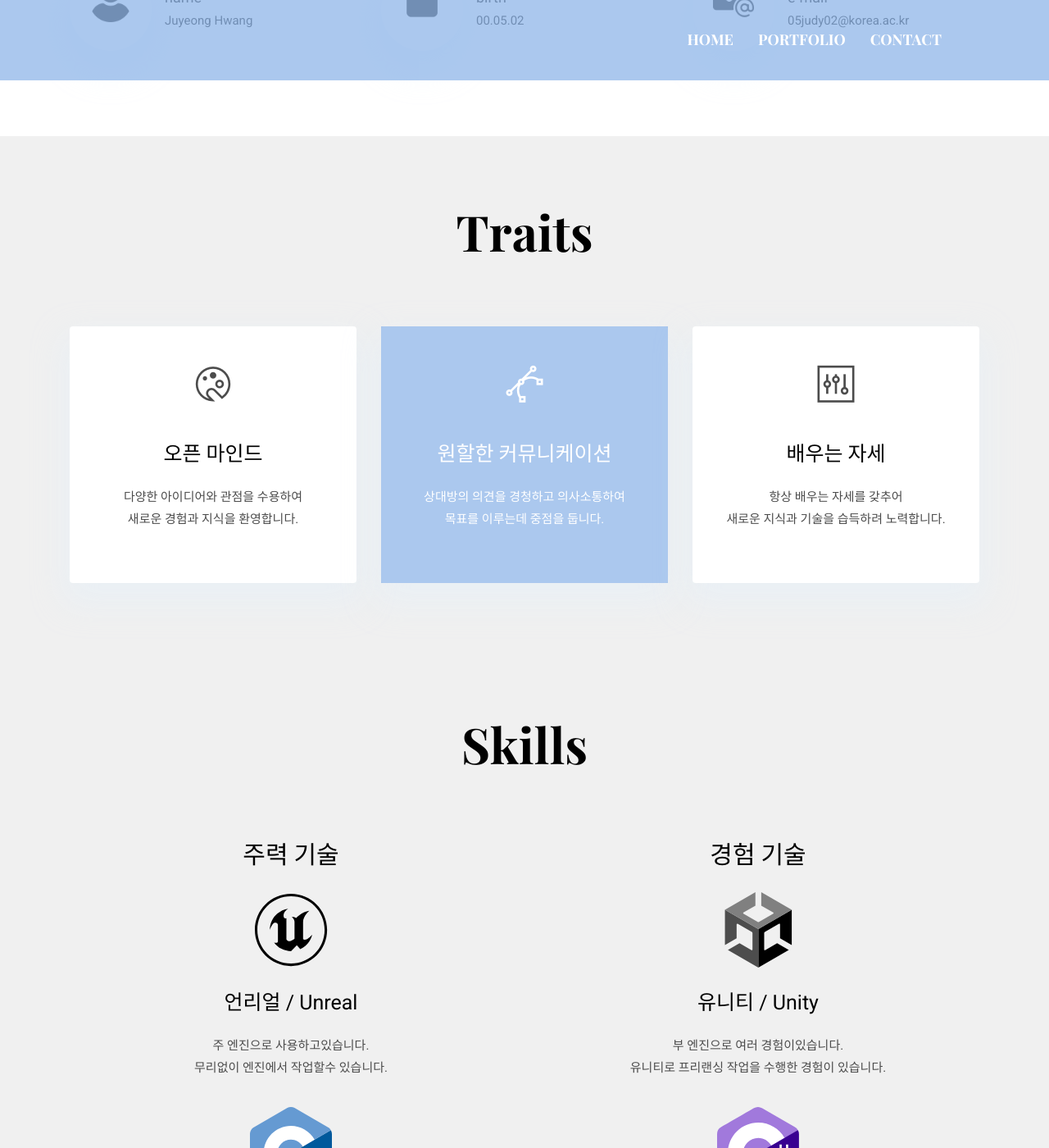
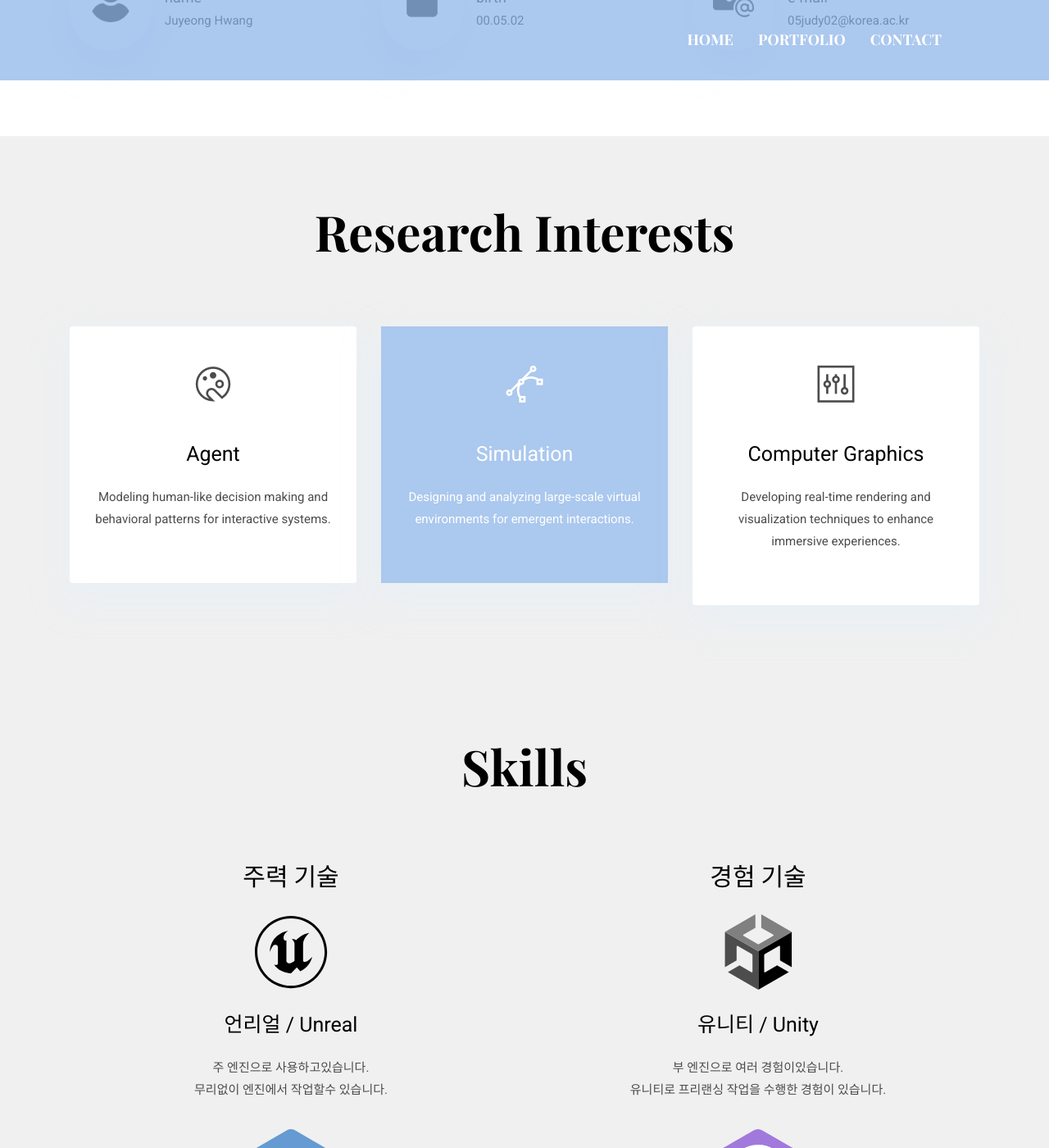
Before and after one commit to JuyeongHwang/JuyeongHwang.github.io, a Jekyll site: the page built from index.html, in a window 1280 px wide and 1400 px high, scrolled down 1351 px. Shown: the whole window at 82% size. Built offline with Jekyll 4.4.1, drawn with Linux system fonts in a browser that asks for light colours; some web fonts are replaced.

Commit message:
z-index
.

```diff
--- a/_data/settings.yml
+++ b/_data/settings.yml
@@ -84,24 +84,24 @@ infos:
 # About Page
 
 #------------------
-mytraits-title: Traits
+mytraits-title: Research Interests
 mytraits:
   - {
-    name: 오픈 마인드,
+    name: Agent,
     icon: ti-palette,
-    description: "다양한 아이디어와 관점을 수용하여 <br> 새로운 경험과 지식을 환영합니다.",
+    description: "Modeling human-like decision making and behavioral patterns for interactive systems.",
     active: false, # Add true to select section
   }
   - {
-    name: 원할한 커뮤니케이션,
+    name: Simulation,
     icon: ti-vector,
-    description: "상대방의 의견을 경청하고 의사소통하여 <br> 목표를 이루는데 중점을 둡니다.",
+    description: "Designing and analyzing large-scale virtual environments for emergent interactions.",
     active: true, # Add true to select section
   }
   - {
-    name: 배우는 자세,
+    name: Computer Graphics,
     icon: ti-panel,
-    description: "항상 배우는 자세를 갖추어<br>새로운 지식과 기술을 습득하려 노력합니다.",
+    description: "Developing real-time rendering and visualization techniques to enhance immersive experiences.",
     active: false, # Add true to select section
   }
 
--- a/_includes/hero-section.html
+++ b/_includes/hero-section.html
@@ -29,6 +29,7 @@
 
 
 <script>
+{% raw %}
 document.addEventListener("DOMContentLoaded", () => {
   const heroImg = document.getElementById("hero-bg");
   if (!heroImg) return;
@@ -71,4 +72,5 @@ document.addEventListener("DOMContentLoaded", () => {
     }
   });
 });
+{% endraw %}
 </script>
--- a/assets/scss/templates/_hero-area.scss
+++ b/assets/scss/templates/_hero-area.scss
@@ -73,10 +73,10 @@
   left: 0;
   width: 100%;
   height: 100%;
-  opacity: 80%;
+  opacity: 0.8; /* ← CSS 단위는 % 대신 소수점으로 */
   object-fit: cover;
   overflow: hidden;
-
+  z-index: 0; /* ✅ 배경으로 명확히 지정 */
 }
 
 .hero-title {
```
